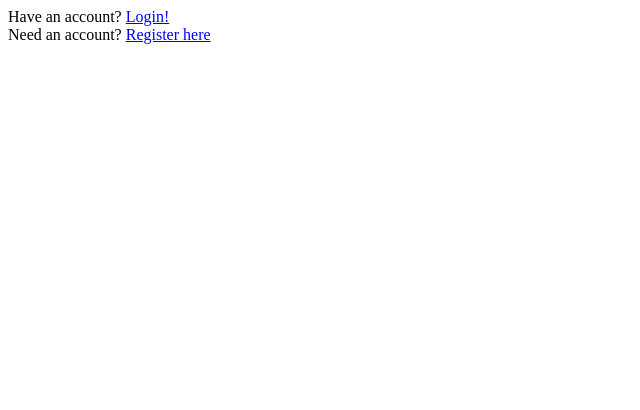
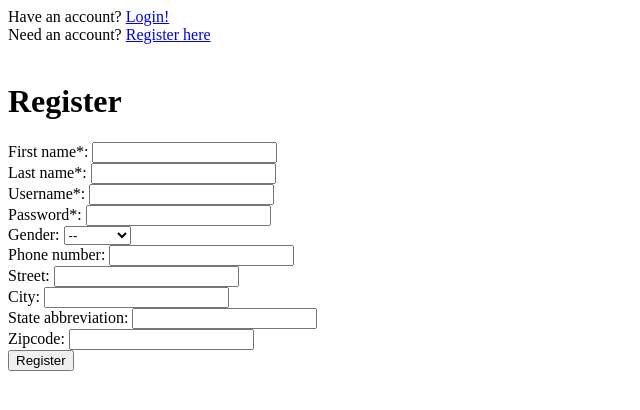
Before and after one commit to EllenMHuffman/ready_now, a Flask app: page /register in a window 1280 px wide. Shown: the top 410 px of the page, without its empty margins (0-640 px from the left). Run offline with Flask 2, Linux system fonts and the light colour scheme; some libraries are stand-ins or nearby versions.

Commit message:
create registration and login pages with password encryption

```diff
--- a/models.py
+++ b/models.py
@@ -14,8 +14,8 @@ class User(db.Model):
     user_id = db.Column(db.Integer, autoincrement=True, primary_key=True)
     fname = db.Column(db.String(25), nullable=False)
     lname = db.Column(db.String(25), nullable=False)
-    username = db.Column(db.String(50), default=fname + lname)
-    password = db.Column(db.String(12), nullable=False) # Flask login, handles user session data, library to handle password encryption, "passlib"
+    username = db.Column(db.String(50), nullable=False, unique=True)
+    password = db.Column(db.String(100), nullable=False)
     gender = db.Column(db.String(15), nullable=True)
     phone = db.Column(db.String(20), nullable=True)
     street = db.Column(db.String(30), nullable=True)
--- a/requirements.txt
+++ b/requirements.txt
@@ -1,4 +1,6 @@
+bcrypt==3.1.4
 blinker==1.4
+cffi==1.11.4
 click==6.7
 Flask==0.12
 Flask-DebugToolbar==0.10.1
@@ -8,5 +10,7 @@ Jinja2==2.10
 MarkupSafe==1.0
 pkg-resources==0.0.0
 psycopg2==2.7.1
+pycparser==2.18
+six==1.11.0
 SQLAlchemy==1.1.7
 Werkzeug==0.14.1
--- a/server.py
+++ b/server.py
@@ -7,6 +7,10 @@ from flask_debugtoolbar import DebugToolbarExtension
 
 from models import User, Session, Activity, UserActivity, Friend, Destination, \
     connect_to_db, db
+
+import bcrypt
+from sqlalchemy import exc
+
 
 app = Flask(__name__)
 
@@ -22,7 +26,8 @@ app.jinja_env.undefined = StrictUndefined
 def show_homepage():
     """Displays the homepage for Ready Now."""
 
-    return render_template('homepage.html')
+    invalid = request.args.get('invalid')
+    return render_template('homepage.html', invalid=invalid)
 
 
 @app.route('/timer', methods=['POST'])
@@ -43,6 +48,33 @@ def show_register_page():
     return render_template('register.html')
 
 
+@app.route('/register', methods=['POST'])
+def register_user():
+    """Adds new user to database."""
+
+    fname = request.form.get('fname')
+    lname = request.form.get('lname')
+    username = request.form.get('username')
+    password = request.form.get('password')
+    gender = request.form.get('gender')
+    phone = request.form.get('phone')
+    street = request.form.get('street')
+    city = request.form.get('city')
+    state = request.form.get('state')
+    zipcode = request.form.get('zipcode')
+
+    hashed_password = bcrypt.hashpw(password.encode('utf-8'), bcrypt.gensalt(10))
+
+    new_user = User(fname=fname, lname=lname, username=username,
+                    password=hashed_password, gender=gender, phone=phone,
+                    street=street, city=city, state=state, zipcode=zipcode)
+
+    db.session.add(new_user)
+    db.session.commit()
+
+    return render_template('user-info.html', user=new_user)
+
+
 @app.route('/login')
 def show_login_page():
     """Shows login page."""
@@ -54,12 +86,32 @@ def show_login_page():
 def login_user():
     """Logs in a user by storing session data."""
 
-    return redirect('/user/' + user_id)
+    username = request.form.get('username')
+    password = request.form.get('password')
+
+    user = User.query.filter(User.username == username).first()
+
+    if user is None:
+        return redirect('/?invalid=True')
+
+    user_id = user.user_id
+    hashed = user.password
+
+    validPassword = bcrypt.hashpw(password.encode('utf-8'),
+                                  hashed.encode('utf-8')) == hashed
+
+    if validPassword:
+        session[user_id] = user_id
+        return redirect('/user/' + str(user_id))
+
+    return redirect('/?invalid=True')
 
 
 @app.route('/logout')
 def logout_user():
     """Logs the user out of the app."""
+
+    del session[user_id]
 
     return redirect('/')
 
@@ -68,7 +120,9 @@ def logout_user():
 def show_user_page(user_id):
     """Shows user profile page when logged in."""
 
-    return render_template('user-info.html')
+    user = User.query.filter(User.user_id == user_id).one()
+
+    return render_template('user-info.html', user=user)
 
 ################################################################################
 
--- a/templates/register.html
+++ b/templates/register.html
@@ -1,5 +1,36 @@
 {% extends 'base.html' %}
 
 {% block content %}
+<h1>Register</h1>
 
+<label>
+  <form action='/register' method='POST'>
+    First name*: <input type='text' name='fname' require>
+    <br>
+    Last name*: <input type='text' name='lname' require>
+    <br>
+    Username*: <input type='text' name='username' require>
+    <br>
+    Password*: <input type='text' name='password' require>
+    <br>
+    Gender: <select name='gender'>
+      <option value='decline'> -- </option>
+      <option value='female'>Female</option>
+      <option value='male'>Male</option>
+      <option value='other'>Other</option>
+    </select>
+    <br>
+    Phone number: <input type='text' name='phone'>
+    <br>
+    Street: <input type='text' name='street'>
+    <br>
+    City: <input type='text' name='city'>
+    <br>
+    State abbreviation: <input type='text' name='state'>
+    <br>
+    Zipcode: <input type='text' name='zipcode'>
+    <br>
+    <input type='submit' value='Register'>
+  </form>
+</label>
 {% endblock %}
--- a/templates/user-info.html
+++ b/templates/user-info.html
@@ -1,5 +1,10 @@
 {% extends 'base.html' %}
 
 {% block content %}
+<h1>User Info</h1>
+
+{{ user.user_id}}
+<br>
+{{ user.fname }} {{ user.lname }}
 
 {% endblock %}
```
Also changed, not shown: seed.py (+5 -2 lines), templates/login.html (+10 -0 lines).
